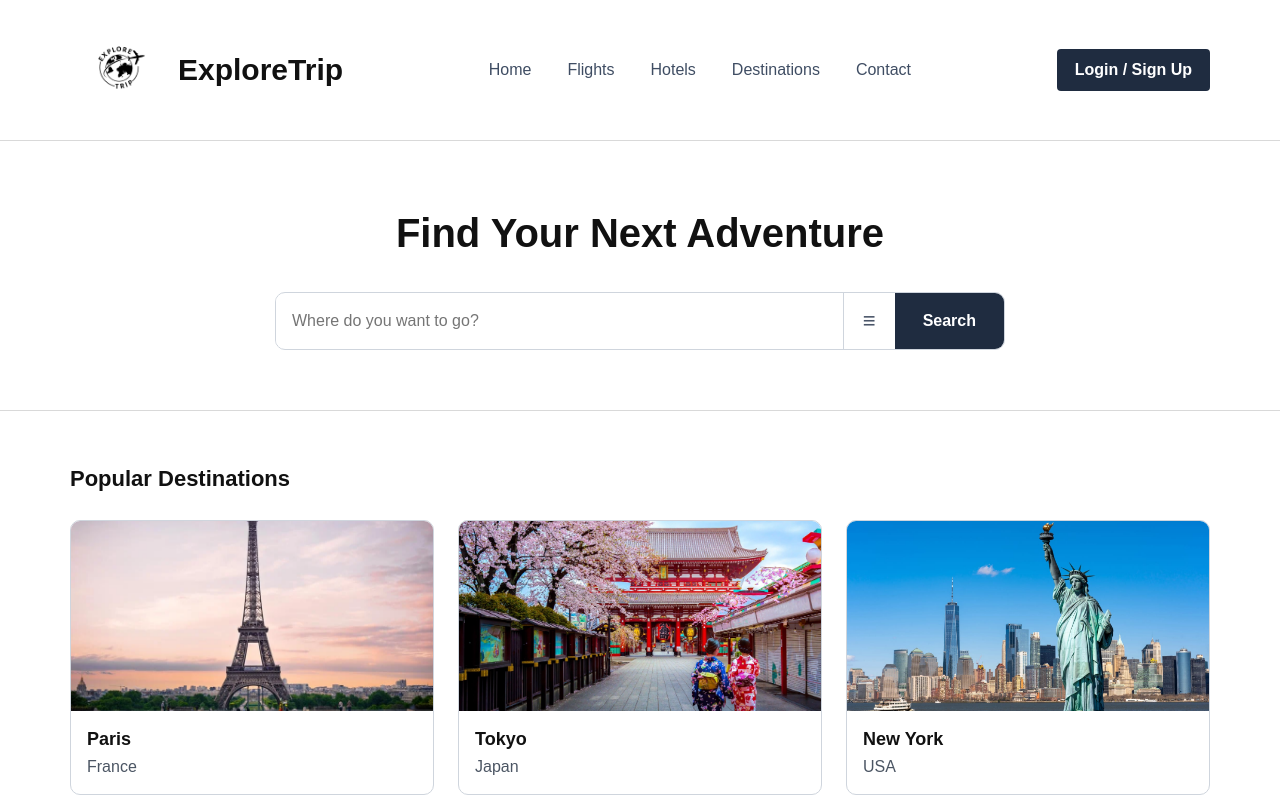
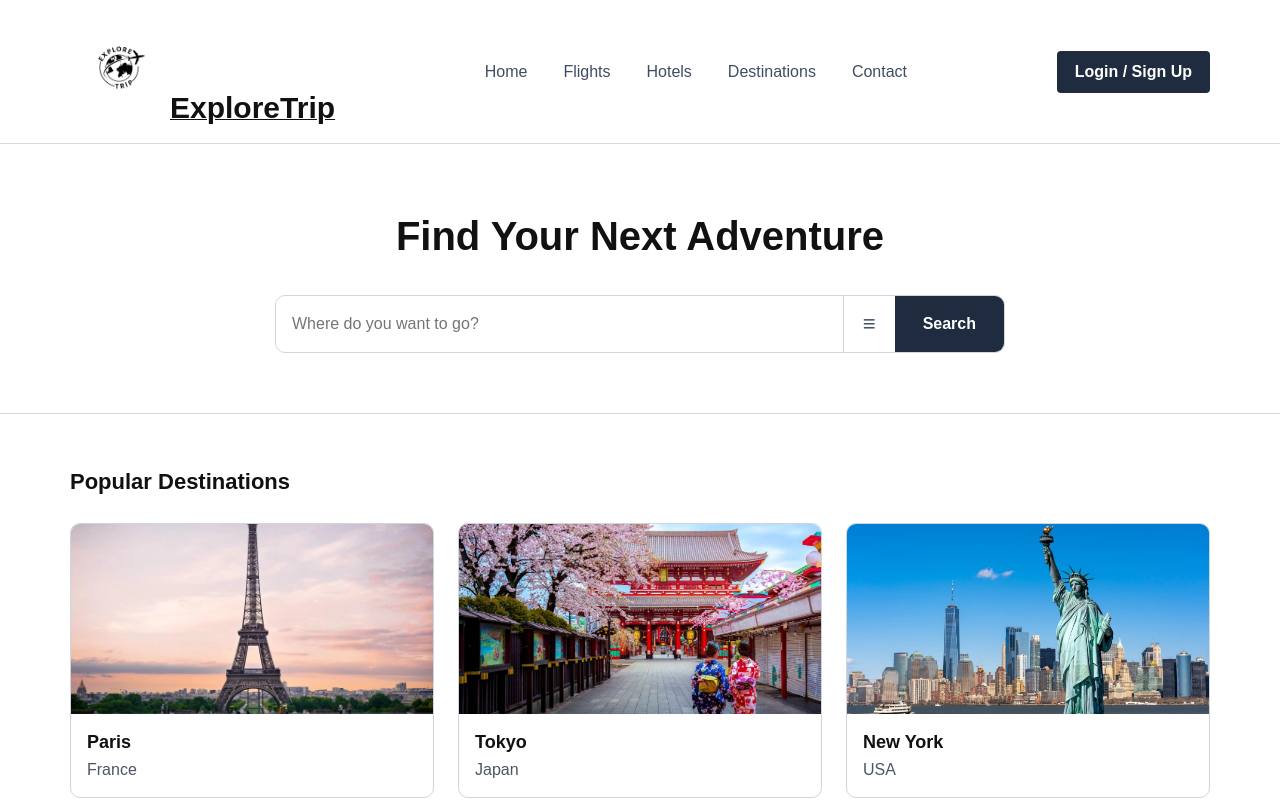
Before and after one commit to N3TTI3/SEG3125---Lab-8, a React (Vite) app in the folder ExploreTrip/: page /home in a window 1280 px wide. Shown: the top 800 px of the page. Built offline with nearby package versions, Linux system fonts and the light colour scheme.

Commit message:
- made company name also a link

```diff
--- a/ExploreTrip/src/components/Navbar.jsx
+++ b/ExploreTrip/src/components/Navbar.jsx
@@ -6,8 +6,8 @@ function Navbar() {
   return (
     <header className="navbar">
       <div className="navbar-logo">
-        <Link to="/home"> <img src={logo} alt="ExploreTrip Logo" /> </Link>
-        <span>ExploreTrip</span>
+        <Link to="/home"> <img src={logo} alt="ExploreTrip Logo" />
+        <span>ExploreTrip</span> </Link>
       </div>
 
       <nav className="navbar-links">
```
